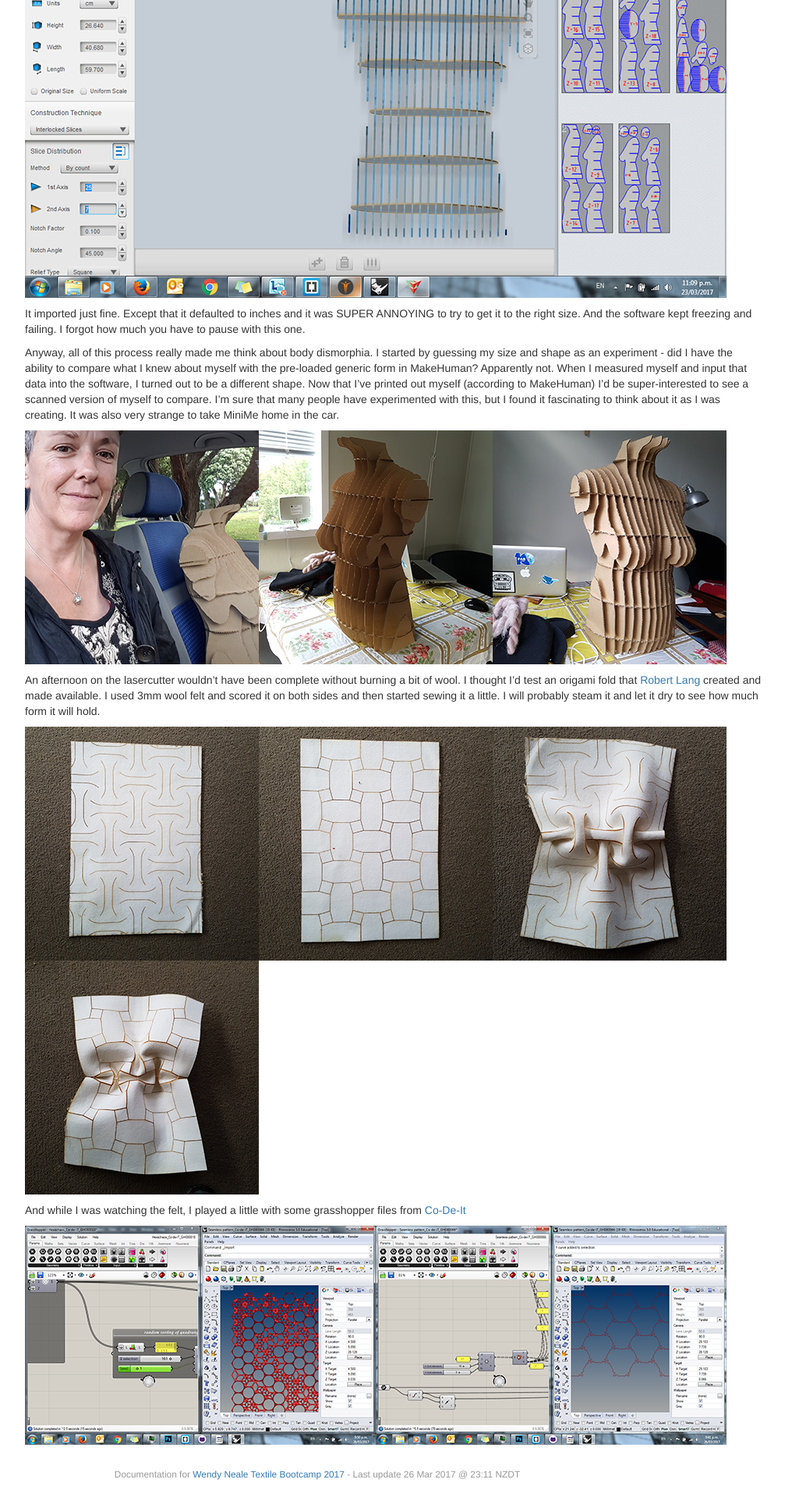
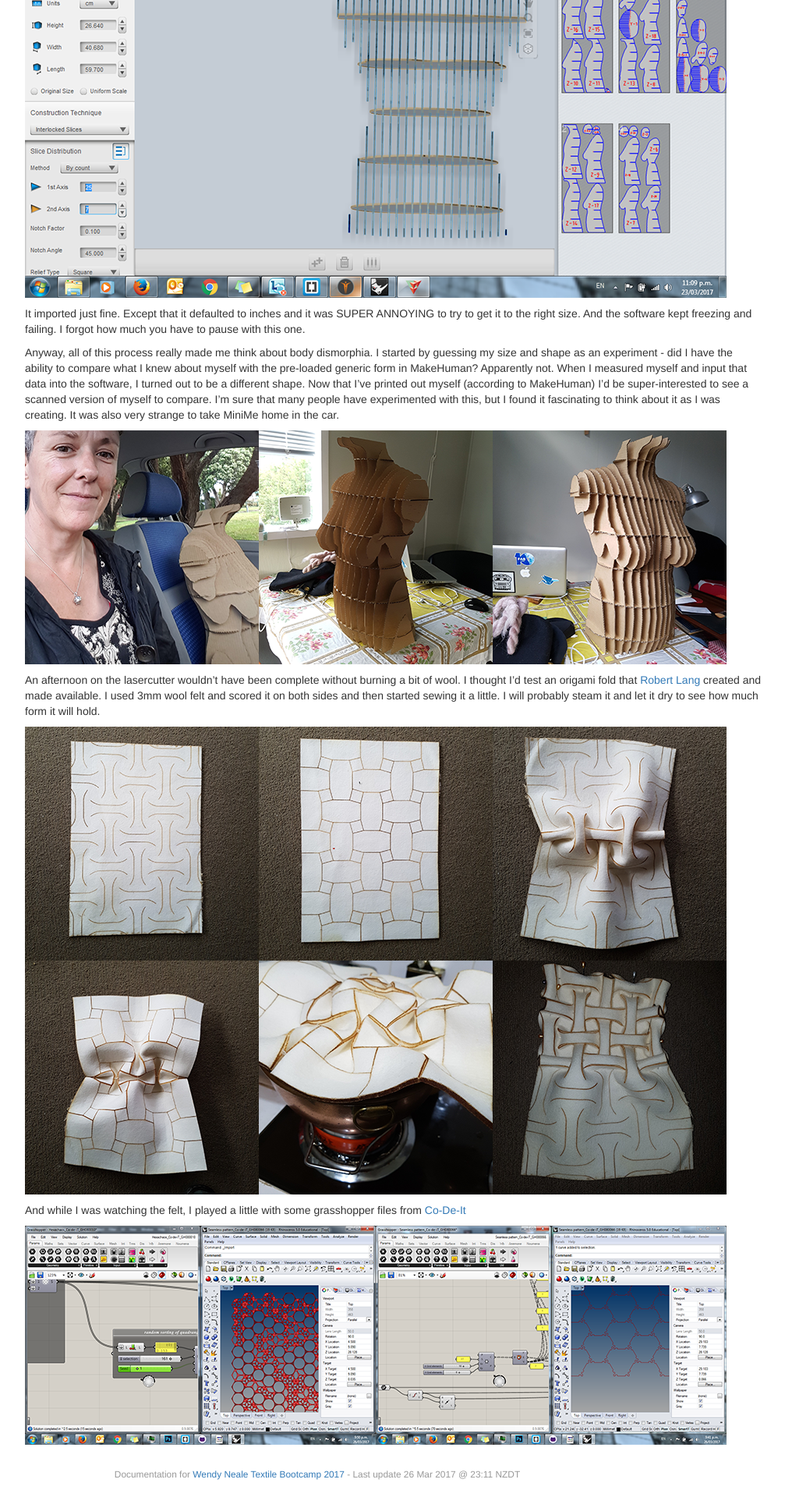
Before and after one commit to wendwarge/wendwarge.github.io, a Jekyll site: the page built from _posts/2017-02-23-day-three.md, in a window 1280 px wide. Shown: the part 2519-4439 px from the top of the page at 78% size, without its empty margins (233-1240 px from the left). Built offline with Jekyll 4.4.1, drawn with Linux system fonts in a browser that asks for light colours.

Commit message:
day three updates

```diff
--- a/_posts/2017-02-23-day-three.md
+++ b/_posts/2017-02-23-day-three.md
@@ -50,7 +50,7 @@ Anyway, all of this process really made me think about body dismorphia. I starte
 
 An afternoon on the lasercutter wouldn't have been complete without burning a bit of wool. I thought I'd test an origami fold that [Robert Lang](http://www.langorigami.com/) created and made available. I used 3mm wool felt and scored it on both sides and then started sewing it a little. I will probably steam it and let it dry to see how much form it will hold.
 
-![Felt](/images/2017-02-23-day-three/felt-front.png)![Felt](/images/2017-02-23-day-three/felt-back.png)![Felt](/images/2017-02-23-day-three/felt-front-2.png)![Felt](/images/2017-02-23-day-three/felt-back-2.png)
+![Felt](/images/2017-02-23-day-three/felt-front.png)![Felt](/images/2017-02-23-day-three/felt-back.png)![Felt](/images/2017-02-23-day-three/felt-front-2.png)![Felt](/images/2017-02-23-day-three/felt-back-2.png)![Felt](/images/2017-02-23-day-three/felt-form-1.png)![Felt](/images/2017-02-23-day-three/felt-form.png)
 
 And while I was watching the felt, I played a little with some grasshopper files from [Co-De-It](http://www.co-de-it.com/wordpress/code)
 
```
Also changed, not shown: images/2017-02-23-day-three/felt-form-1.png (added), images/2017-02-23-day-three/felt-form.png.
